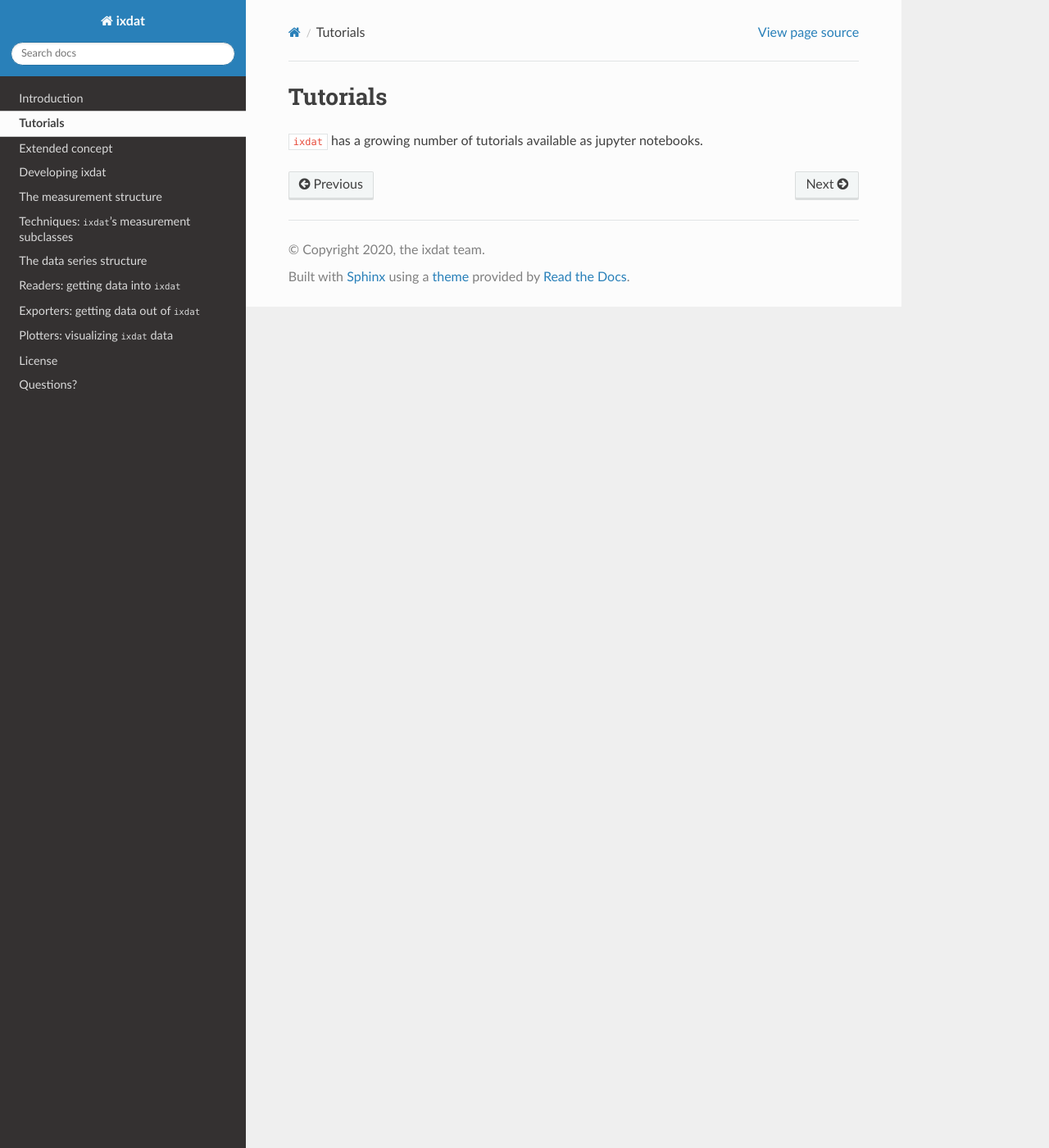
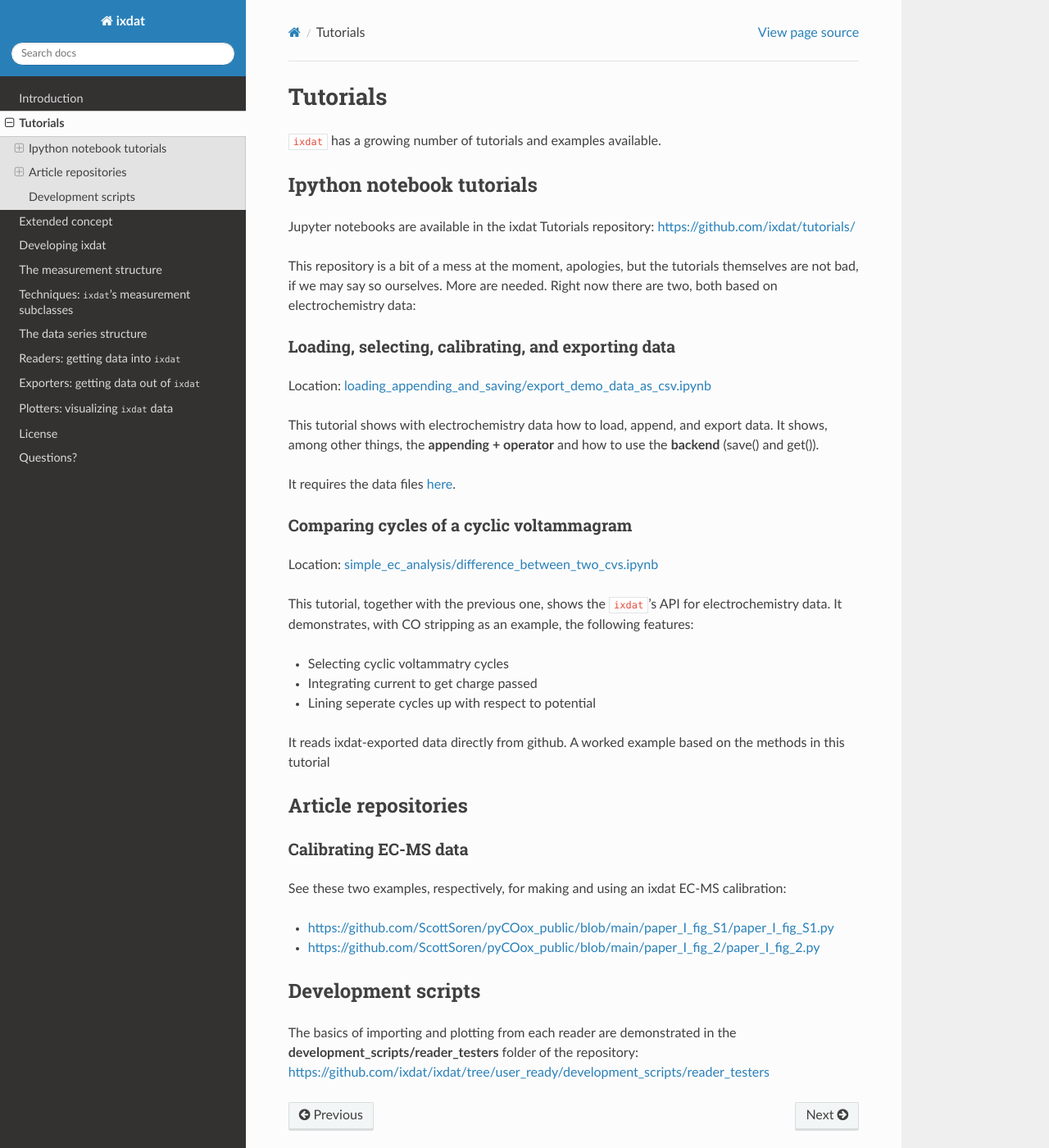
Before and after one commit to ixdat/ixdat, a Sphinx documentation site: the page built from docs/source/tutorials.rst, in a window 1280 px wide and 1400 px high. Shown: the whole window at 82% size. Built offline with Sphinx 7.4.7 and the Read the Docs theme 2.0.0, drawn with Linux system fonts in a browser that asks for light colours.

Commit message:
more improvement in docs including tutorials

```diff
--- a/docs/source/technique_docs/index.rst
+++ b/docs/source/technique_docs/index.rst
@@ -25,3 +25,4 @@ A full list of the techniques and there names is in the ``TECHNIQUE_CLASSES`` di
     electrochemistry
     mass_spec
     ec_ms
+    sec
--- a/docs/source/tutorials.rst
+++ b/docs/source/tutorials.rst
@@ -2,4 +2,60 @@
 Tutorials
 =========
 
-``ixdat`` has a growing number of tutorials available as jupyter notebooks.
+``ixdat`` has a growing number of tutorials and examples available.
+
+Ipython notebook tutorials
+--------------------------
+Jupyter notebooks are available in the ixdat Tutorials repository:
+https://github.com/ixdat/tutorials/
+
+This repository is a bit of a mess at the moment, apologies, but the tutorials themselves are
+not bad, if we may say so ourselves. More are needed. Right now there are two,
+both based on electrochemistry data:
+
+Loading, selecting, calibrating, and exporting data
+***************************************************
+
+Location: `loading_appending_and_saving/export_demo_data_as_csv.ipynb <https://github.com/ixdat/tutorials/blob/main/loading_appending_and_saving/export_demo_data_as_csv.ipynb>`_
+
+This tutorial shows with electrochemistry data how to load, append, and export data.
+It shows, among other things, the **appending + operator** and how to use the **backend** (save() and get()).
+
+It requires the data files `here <https://www.dropbox.com/sh/ag3pq7vqwuapd0o/AAB2Vqs6ZLZuFuMGp2ZeeWisa?dl=0>`_.
+
+
+Comparing cycles of a cyclic voltammagram
+*****************************************
+
+Location: `simple_ec_analysis/difference_between_two_cvs.ipynb <https://github.com/ixdat/tutorials/blob/main/simple_ec_analysis/difference_between_two_cvs.ipynb>`_
+
+This tutorial, together with the previous one, shows the ``ixdat``'s API for electrochemistry data.
+It demonstrates, with CO stripping as an example, the following features:
+
+- Selecting cyclic voltammatry cycles
+
+- Integrating current to get charge passed
+
+- Lining seperate cycles up with respect to potential
+
+It reads ixdat-exported data directly from github.
+A worked example based on the methods in this tutorial
+
+
+Article repositories
+--------------------
+
+Calibrating EC-MS data
+**********************
+See these two examples, respectively, for making and using an ixdat EC-MS calibration:
+
+- https://github.com/ScottSoren/pyCOox_public/blob/main/paper_I_fig_S1/paper_I_fig_S1.py
+
+- https://github.com/ScottSoren/pyCOox_public/blob/main/paper_I_fig_2/paper_I_fig_2.py
+
+
+Development scripts
+-------------------
+The basics of importing and plotting from each reader are demonstrated in
+the **development_scripts/reader_testers** folder of the repository:
+https://github.com/ixdat/ixdat/tree/user_ready/development_scripts/reader_testers
```
Also changed, not shown: docs/source/developing.rst (+9 -3 lines), docs/source/index.rst (+4 -4 lines), docs/source/introduction.rst (+6 -4 lines), docs/source/technique_docs/sec.rst (added, +11 -0 lines), 1 other file.
